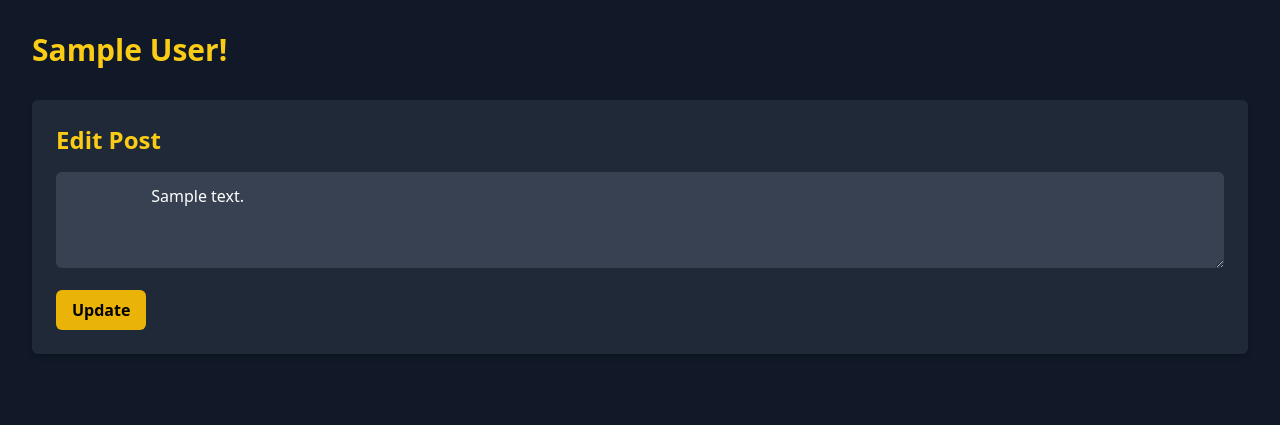
After one commit to imSarthakGautam/Backend, a Node server app: page /edit/600000000000000000000001 in a window 1280 px wide. The commit adds this page. Shown: the top 425 px of the page. Run offline with Node 20, Linux system fonts and the light colour scheme; a user stored in the database is signed in; tables that the repository leaves empty hold one stand-in row (values such as "Sample post"); some libraries are stand-ins or nearby versions.

Commit message:
Like and Edit functionality on Post added

```diff
--- a/user_post_auth_miniproject/app.js
+++ b/user_post_auth_miniproject/app.js
@@ -19,12 +19,12 @@ app.use(express.static(path.join(__dirname, 'public')));
 app.use(cookieParser());
 
 // Routes:
-// create user/signup page
+// --------------create user/signup page
 app.get('/', (req,res)=>{
     res.render('index')
 })
 
-// user creation
+//-------------------- user creation
 app.post('/register',async (req,res)=>{
     const { username,name, email, age, password}= req.body
    let user = await userModel.findOne({email})
@@ -54,16 +54,11 @@ app.post('/register',async (req,res)=>{
         console.log('cookie saved of', createdUser.username)
         res.send(`${createdUser.username} registered`)
         //res.redirect
-
-
     })
    })
-
-
-
 })
 
-//login
+//-------------------------login
 app.get('/login', (req,res)=>{
     res.render('login')
 })
@@ -91,25 +86,73 @@ app.post('/login',async (req,res)=>{
    })
 })
 
-//logout
+//----------------------------logout
 app.get('/logout', (req,res)=>{
     res.cookie('token', '')
     console.log('cookie deleted')
     res.redirect('/login')
 })
 
-//protected route that requires login.
+//-------------------------protected route that requires login.
 app.get('/profile', isLoggedIn, async (req,res)=>{
     let email=req.user.email
     console.log(email);
     let users= await userModel.findOne({email}).populate('post')
+    //.populate('post') garepaxi user schema ma post id matra huna parni thau ma post ko entire schema as an object aauxa.
+
     console.log(users)
+    res.render('profile', {users})
+})
 
-    res.render('profile', {users})
 
+//---------------------like functionality-------------------
+app.get('/like/:id', isLoggedIn, async (req,res)=>{
+    //console.log('like post')
+    let posts= await postModel.findOne({_id : req.params.id}).populate('user')
+    // console.log('posts', posts)
+    // console.log('req.user', req.user)
+
+    if (posts.likes.indexOf(req.user.userid) == -1){
+        posts.likes.push(req.user.userid)
+        await posts.save();
+    } else {
+        //removing like if like is already there
+        posts.likes.splice(posts.likes.indexOf(req.user.userid), 1);
+        await posts.save()
+    }
+
+    res.redirect('/profile')
     //res.send('logged in so you can aceesss');
 })
 
+
+//---------------------edit functionality-------------------
+app.get('/edit/:id', isLoggedIn, async (req,res)=>{
+
+    // console.log(req.user, req.params.id)
+    let post = await postModel.findOne({_id:req.params.id}).populate('user')
+    // console.log(post)
+    res.render('edit', {post})
+})
+
+app.post('/edit-post/:id',isLoggedIn, async (req, res)=>{
+
+    console.log(req.params.id, req.body, req.user)
+    let _id= req.params.id;
+
+    let post = await postModel.findByIdAndUpdate(_id, {
+        content: req.body.postContent
+    })
+    await post.save()
+    res.redirect ('/profile')
+
+
+})
+
+
+
+
+//--------------------post creation in db------------
 app.post('/create-post',isLoggedIn, async (req, res)=>{
     console.log(req.body, req.user)
     //res.send('Users Post')
@@ -127,7 +170,8 @@ app.post('/create-post',isLoggedIn, async (req, res)=>{
 })
 
 
-//middleware for protected routes
+//------------------------middleware for protected routes
+//you can also get info about user from here
 function isLoggedIn(req, res, next){
     if (req.cookies.token==='') res.redirect('/login')
     else {
--- /dev/null
+++ b/user_post_auth_miniproject/views/edit.ejs
@@ -0,0 +1,29 @@
+<!DOCTYPE html>
+<html lang="en">
+<head>
+    <meta charset="UTF-8">
+    <meta name="viewport" content="width=device-width, initial-scale=1.0">
+    <title>User Profile</title>
+    <script src="https://cdn.tailwindcss.com"></script>
+</head>
+<body class="bg-gray-900 text-white">
+
+    <div class="container mx-auto p-8">
+        <!-- Welcome Message -->
+        <h1 class="text-3xl font-bold text-yellow-400 mb-8"> <%= post.user.name  %>!</h1>
+
+        <!-- Edit Post Form -->
+        <div class="bg-gray-800 p-6 rounded-md mb-10 shadow-md">
+            <h2 class="text-2xl font-semibold text-yellow-400 mb-4">Edit Post</h2>
+            <form action="/edit-post/<%= post._id %>" method="POST" class="space-y-4">
+                <textarea name="postContent" rows="3" placeholder="What's on your mind?" class="w-full p-3 rounded-md bg-gray-700 text-white focus:outline-none focus:ring-2 focus:ring-yellow-400">
+                    <%= post.content  %>
+            </textarea>
+                <button type="submit" class="bg-yellow-500 text-black font-semibold px-4 py-2 rounded-md hover:bg-yellow-400 transition duration-300">Update</button>
+            </form>
+        </div>
+
+    </div>
+
+</body>
+</html>
```
Also changed, not shown: user_post_auth_miniproject/views/profile.ejs (+6 -4 lines).
